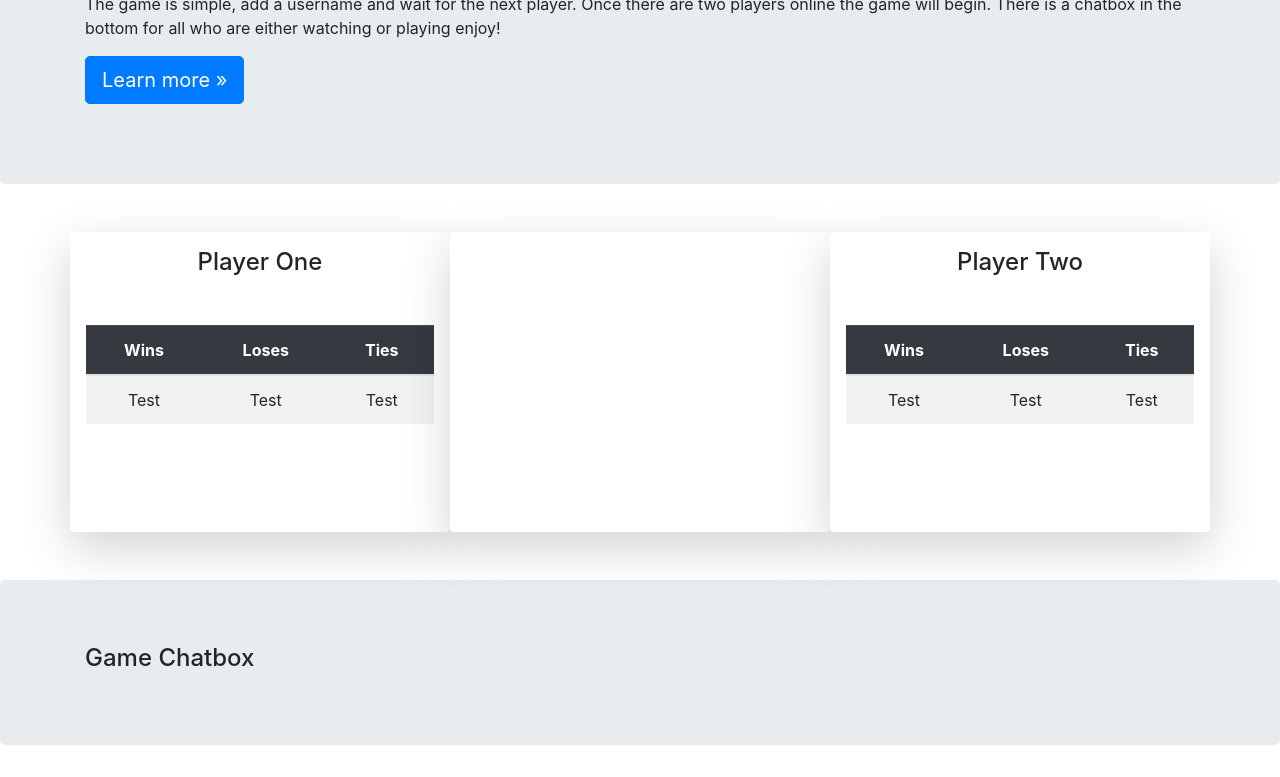
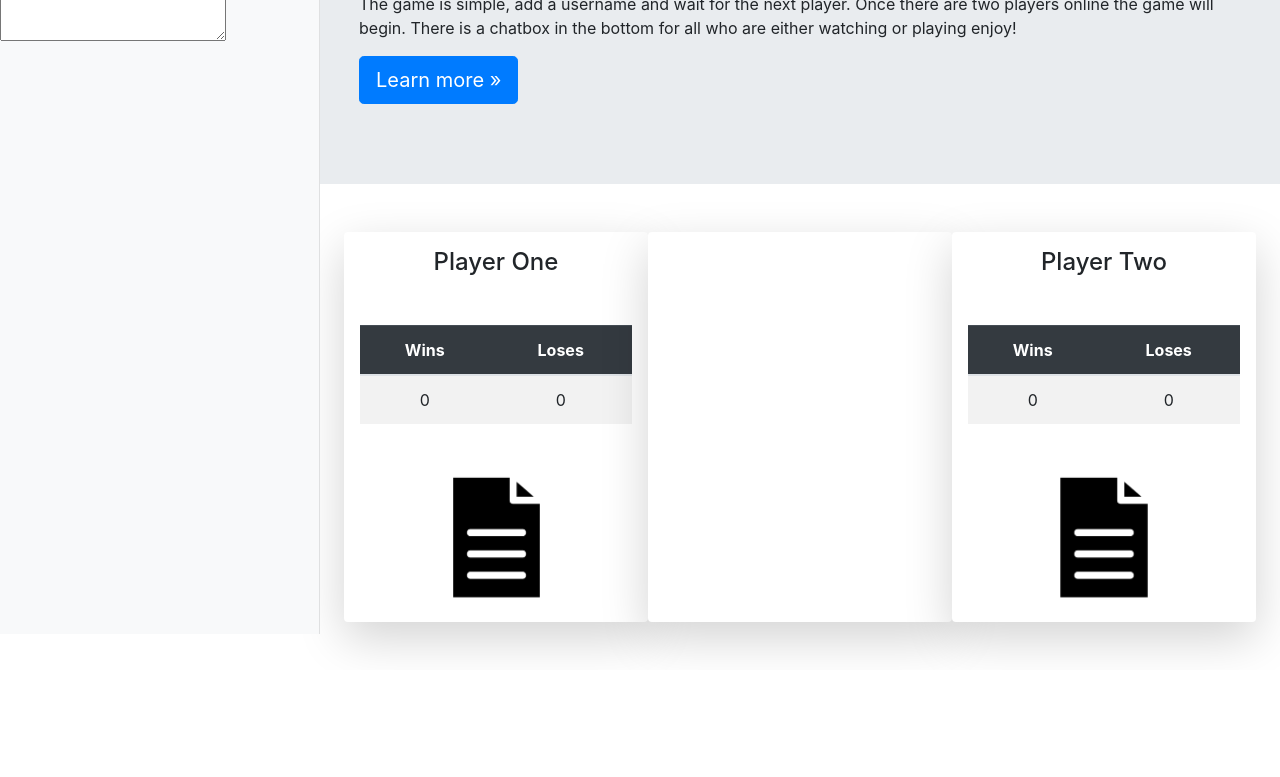
Before and after one commit to cl33per/RPS-Multiplayer, a plain HTML site: page index.html in a window 1280 px wide. Shown: the part 166-943 px from the top of the page. After the commit the page ends 836 px from the top, so only its background shows below. Drawn offline with nearby package versions, Linux system fonts and the light colour scheme; no server answers.

Commit message:
added images

```diff
--- a/assets/css/style.css
+++ b/assets/css/style.css
@@ -6,6 +6,9 @@ Author URI: https: //cl33per.github.io/
 Version: 1.1.1
 Description: A stunning online rock paper scissors
 */
+.jumbotron{
+    border-radius: 0;
+}
  /* Social Icons */
  .btn-social {
      display: inline-block;
@@ -25,6 +28,66 @@ Description: A stunning online rock paper scissors
      background: 0 0;
      transition: all .3s ease-in-out;
  }
+
+/* PlayersBoxes Adjustments*/
  .playerBox{
      min-height: 300px;
  }
+ .gameIcons{
+     max-width:50%;
+ }
+
+ /* Sidebar */
+ .sidebar {
+     position: fixed;
+     top: 0;
+     bottom: 0;
+     left: 0;
+     z-index: 100;
+     /* Behind the navbar */
+     padding: 48px 0 0;
+     /* Height of navbar */
+     box-shadow: inset -1px 0 0 rgba(0, 0, 0, .1);
+ }
+
+ .sidebar-sticky {
+     position: relative;
+     top: 0;
+     height: calc(100vh - 48px);
+     padding-top: .5rem;
+     overflow-x: hidden;
+     overflow-y: auto;
+     /* Scrollable contents if viewport is shorter than content. */
+ }
+
+ @supports ((position: -webkit-sticky) or (position: sticky)) {
+     .sidebar-sticky {
+         position: -webkit-sticky;
+         position: sticky;
+     }
+ }
+
+ .sidebar .nav-link {
+     font-weight: 500;
+     color: #333;
+ }
+
+ .sidebar .nav-link .feather {
+     margin-right: 4px;
+     color: #999;
+ }
+
+ .sidebar .nav-link.active {
+     color: #007bff;
+ }
+
+ .sidebar .nav-link:hover .feather,
+ .sidebar .nav-link.active .feather {
+     color: inherit;
+ }
+
+ .sidebar-heading {
+     font-size: .75rem;
+     text-transform: uppercase;
+ }
+ /* Sidebar END */
--- a/assets/js/app.js
+++ b/assets/js/app.js
@@ -1,53 +1,66 @@
-// $(document).ready(function () {
-//        // Creates an array that lists out all of the options (Rock, Paper, or Scissors).
-//        var computerChoices = ["r", "p", "s"];
+$(document).ready(function () {
+    var playerOneWinCount = 0;
+    var playerOneLossCount = 0;
+    var playerOneName = null;
+    var playerTwoWinCount = 0;
+    var playerTwoLossCount = 0;
+    var playerTwoName = null;
 
-//        // Creating variables to hold the number of wins, losses, and ties. They start at 0.
-//        var wins = 0;
-//        var losses = 0;
-//        var ties = 0;
+    var playerOneTurn = false;
+    var playerTwoTurn = false;
 
-//        // Create variables that hold references to the places in the HTML where we want to display things.
-//     //    var directionsText = document.getElementById("directions-text");
-//        var userChoiceText = document.getElementById("userchoice-text");
-//        var computerChoiceText = document.getElementById("computerchoice-text");
-//        var winsText = document.getElementById("wins-text");
-//        var lossesText = document.getElementById("losses-text");
-//        var tiesText = document.getElementById("ties-text");
+    var playerChoices = ['rock', 'paper', 'scissors'];
+    var playerOneChoice = null;
+    var playerTwoChoice = null;
+    // // Creates an array that lists out all of the options (Rock, Paper, or Scissors).
+    // var computerChoices = ["r", "p", "s"];
 
-//        // This function is run whenever the user presses a key.
-//        document.onkeyup = function (event) {
+    // // Creating variables to hold the number of wins, losses, and ties. They start at 0.
+    // var wins = 0;
+    // var losses = 0;
+    // var ties = 0;
 
-//            // Determines which key was pressed.
-//            var userGuess = event.key;
+    // // Create variables that hold references to the places in the HTML where we want to display things.
+    // //    var directionsText = document.getElementById("directions-text");
+    // var userChoiceText = document.getElementById("userchoice-text");
+    // var computerChoiceText = document.getElementById("computerchoice-text");
+    // var winsText = document.getElementById("wins-text");
+    // var lossesText = document.getElementById("losses-text");
+    // var tiesText = document.getElementById("ties-text");
 
-//            // Randomly chooses a choice from the options array. This is the Computer's guess.
-//            var computerGuess = computerChoices[Math.floor(Math.random() * computerChoices.length)];
+    // // This function is run whenever the user presses a key.
+    // document.onkeyup = function (event) {
 
-//            // Reworked our code from last step to use "else if" instead of lots of if statements.
+    //     // Determines which key was pressed.
+    //     var userGuess = event.key;
 
-//            // This logic determines the outcome of the game (win/loss/tie), and increments the appropriate number
-//            if ((userGuess === "r") || (userGuess === "p") || (userGuess === "s")) {
+    //     // Randomly chooses a choice from the options array. This is the Computer's guess.
+    //     var computerGuess = computerChoices[Math.floor(Math.random() * computerChoices.length)];
 
-//                if ((userGuess === "r" && computerGuess === "s") ||
-//                    (userGuess === "s" && computerGuess === "p") ||
-//                    (userGuess === "p" && computerGuess === "r")) {
-//                    wins++;
-//                } else if (userGuess === computerGuess) {
-//                    ties++;
-//                } else {
-//                    losses++;
-//                }
+    //     // Reworked our code from last step to use "else if" instead of lots of if statements.
 
-//                // Hide the directions
-//             //    directionsText.textContent = "";
+    //     // This logic determines the outcome of the game (win/loss/tie), and increments the appropriate number
+    //     if ((userGuess === "r") || (userGuess === "p") || (userGuess === "s")) {
 
-//                // Display the user and computer guesses, and wins/losses/ties.
-//                userChoiceText.textContent = "You chose: " + userGuess;
-//                computerChoiceText.textContent = "The computer chose: " + computerGuess;
-//                winsText.textContent = "wins: " + wins;
-//                lossesText.textContent = "losses: " + losses;
-//                tiesText.textContent = "ties: " + ties;
-//            }
-//        };
-// });
+    //         if ((userGuess === "r" && computerGuess === "s") ||
+    //             (userGuess === "s" && computerGuess === "p") ||
+    //             (userGuess === "p" && computerGuess === "r")) {
+    //             wins++;
+    //         } else if (userGuess === computerGuess) {
+    //             ties++;
+    //         } else {
+    //             losses++;
+    //         }
+
+    //         // Hide the directions
+    //         //    directionsText.textContent = "";
+
+    //         // Display the user and computer guesses, and wins/losses/ties.
+    //         userChoiceText.textContent = "You chose: " + userGuess;
+    //         computerChoiceText.textContent = "The computer chose: " + computerGuess;
+    //         winsText.textContent = "wins: " + wins;
+    //         lossesText.textContent = "losses: " + losses;
+    //         tiesText.textContent = "ties: " + ties;
+    //     }
+    // };
+});
--- a/assets/js/databaseValidation.js
+++ b/assets/js/databaseValidation.js
@@ -34,19 +34,6 @@ $(document).ready(function () {
     var playerTwoLoss = database.ref('/players/2/Loss');
     var playerTwoChoice = database.ref('/players/2/Choice');
 
-    var playerOneWinCount = 0;
-    var playerOneLossCount = 0;
-    var playerOneName = null;
-    var playerTwoWinCount = 0;
-    var playerTwoLossCount = 0;
-    var playerTwoName = null;
-
-    var playerOneTurn = false;
-    var playerTwoTurn = false;
-
-    var playerChoices = ['rock', 'paper', 'scissors'];
-    var playerOneChoice = null;
-    var playerTwoChoice = null;
 
     // When the client's connection state changes...
     connectedRef.on("value", function (snap) {
--- a/index.html
+++ b/index.html
@@ -22,63 +22,70 @@
     </nav>
 
     <!-- Start Main Body -->
-<div class="jumbotron">
+    <div class="jumbotron col-md-8 ml-sm-auto col-lg-9 px-4">
         <div class="container">
             <h1 class="display-3">Welcome Players</h1>
-        <p>The game is simple, add a username and wait for the next player. Once there are two players online the game will begin. There is a chatbox in the bottom for all who are either watching or playing enjoy!</p>
-        <p><a class="btn btn-primary btn-lg" href="https://github.com/cl33per/RPS-Multiplayer" target="_blank" role="button">Learn more
+            <p>The game is simple, add a username and wait for the next player. Once there are two players online the
+                game will begin. There is a chatbox in the bottom for all who are either watching or playing enjoy!</p>
+            <p><a class="btn btn-primary btn-lg" href="https://github.com/cl33per/RPS-Multiplayer" target="_blank"
+                    role="button">Learn more
                     »</a></p>
         </div>
     </div>
-        <div class="d-flex align-items-center my-5">
+    <div class="d-flex align-items-center my-5 col-md-8 ml-sm-auto col-lg-9 px-4">
         <div class="container text-center">
             <div class="row">
                 <div id="playerOne" class="playerBox col-lg-4 shadow-lg p-3 bg-white rounded">
-                    <h4>Player One</h4>
+                    <h4 id="playerOneName">Player One</h4>
                     <table class="table table-striped my-5">
                         <thead class="table-dark">
                             <tr>
                                 <th>Wins</th>
                                 <th>Loses</th>
-                                <th>Ties</th>
                             </tr>
                         </thead>
                         <tbody>
                             <tr>
-                                <td id="">Test</td>
-                                <td id="">Test</td>
-                                <td id="">Test</td>
+                                <td id="playerOneWinCount">0</td>
+                                <td id="playerOneLossCount">0</td>
                             </tr>
                         </tbody>
                     </table>
+                    <div class="col-lg-12">
+                        <img id="PlayTwogameIcon" src="/assets/images/paper.png" class="img img-fluid gameIcons" alt="">
+                    </div>
                 </div>
                 <div id="GameBox" class="playerBox col-lg-4 shadow-lg p-3 bg-white rounded"></div>
                 <div id="playerTwo" class="playerBox col-lg-4 shadow-lg p-3 bg-white rounded">
-                    <h4>Player Two</h4>
+                    <h4 id="playerTwoName">Player Two</h4>
                     <table class="table table-striped my-5">
                         <thead class="table-dark">
                             <tr>
                                 <th>Wins</th>
                                 <th>Loses</th>
-                                <th>Ties</th>
                             </tr>
                         </thead>
                         <tbody>
                             <tr>
-                                <td id="">Test</td>
-                                <td id="">Test</td>
-                                <td id="">Test</td>
+                                <td id="">0</td>
+                                <td id="">0</td>
                             </tr>
                         </tbody>
                     </table>
+                    <div class="col-lg-12">
+                        <img id="PlayTwogameIcon" src="/assets/images/paper.png" class="img img-fluid gameIcons" alt="">
                     </div>
                 </div>
             </div>
         </div>
-        <div class="jumbotron">
-            <div class="container">
-                <h4>Game Chatbox</h4>
-                <div class=""></div>
+    </div>
+    <div class="col-md-3 d-none d-md-block bg-light sidebar"">
+            <div class=" sidebar-sticky">
+        <h4 class="idebar-heading d-flex justify-content-between align-items-center px-3 mt-4 mb-1 ">Game Chatbox</h4>
+        <form>
+            <p>Your message: </p>
+            <textarea id="posttext" maxlength="120"></textarea>
+        </form>
     </div>
     </div>
     <!-- Footer Scripts -->
```
Also changed, not shown: assets/images/paper.png (added), assets/images/rock.png (added), assets/images/scissors.png (added). Lines whose indentation alone changed are shown as unchanged.
